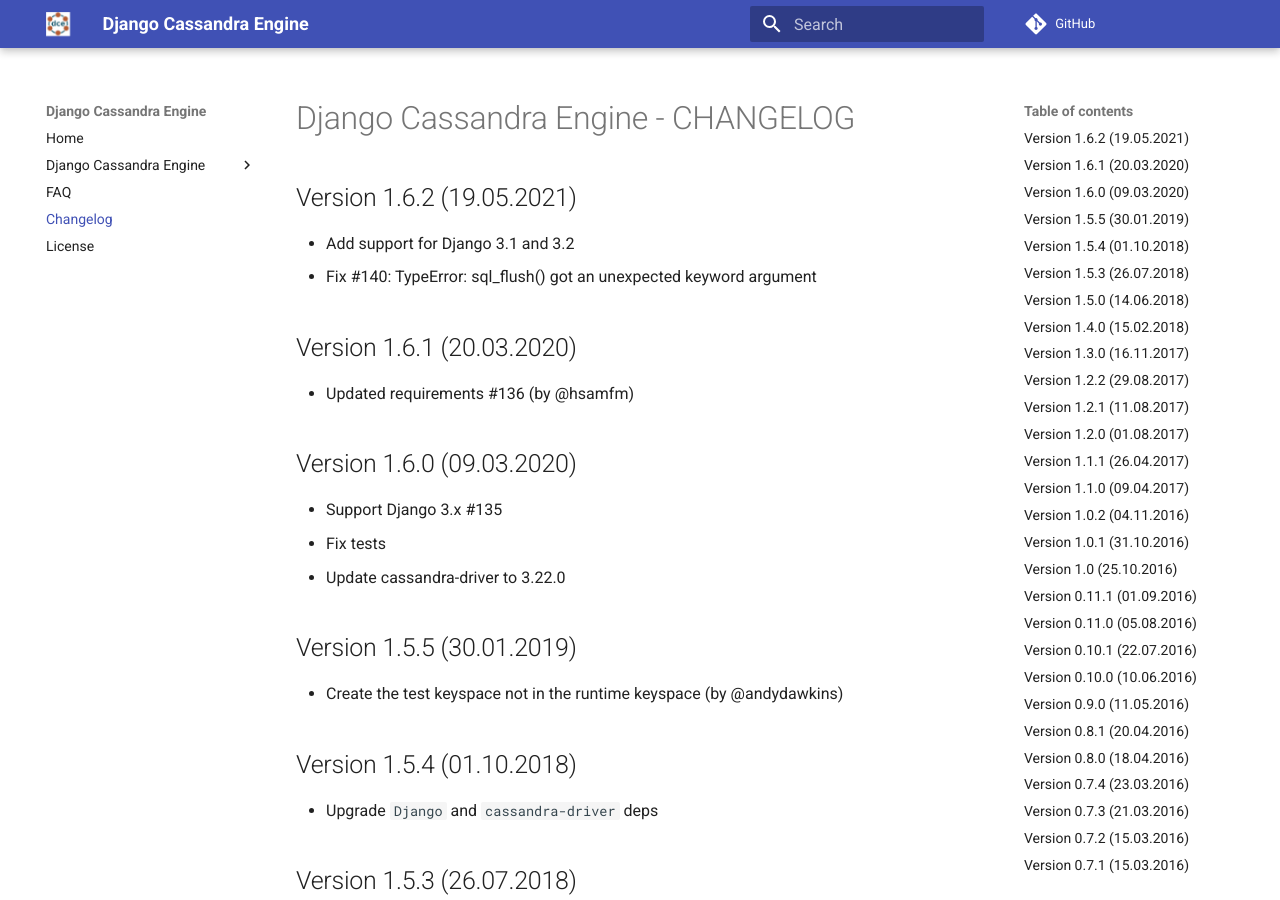
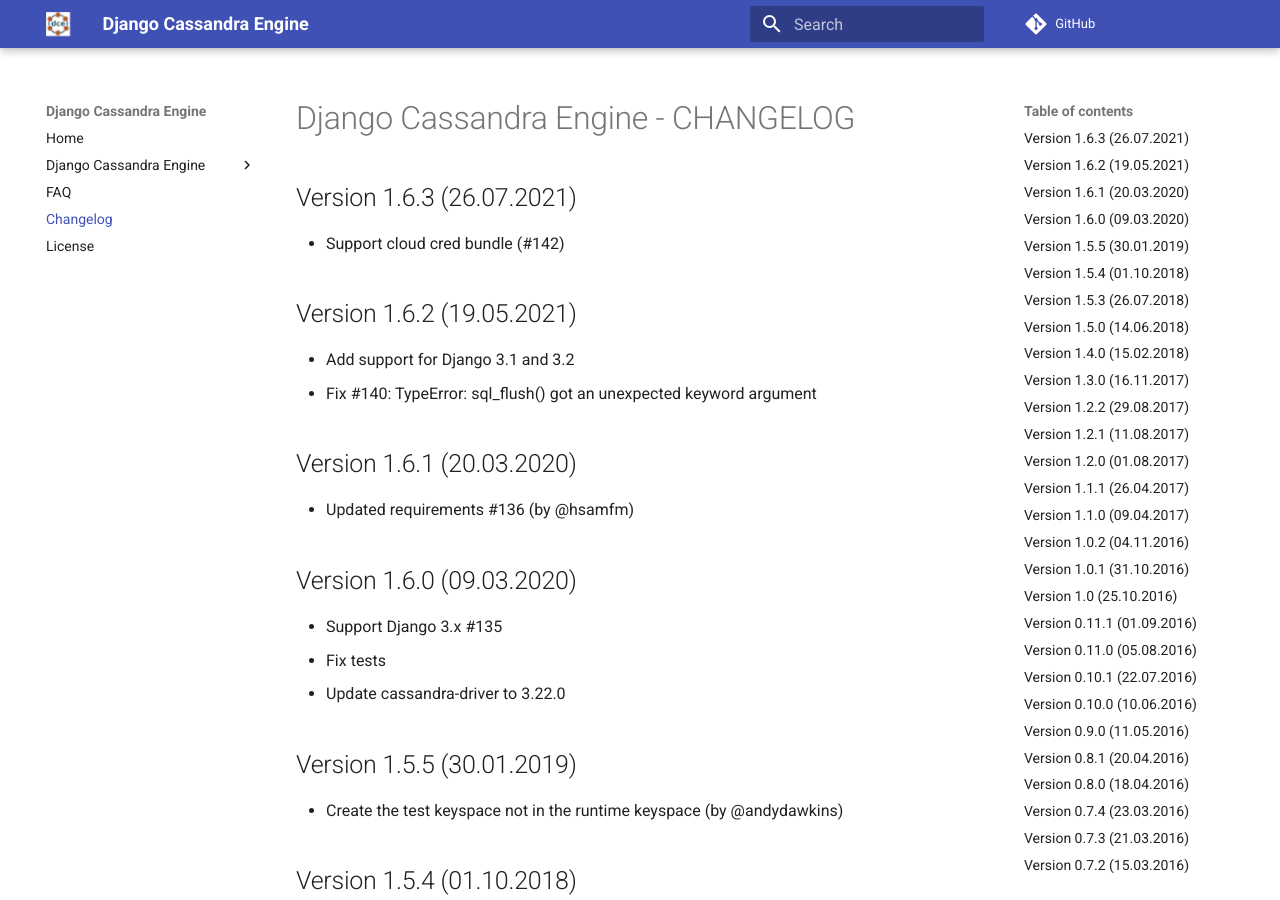
Before and after one commit to r4fek/django-cassandra-engine, an MkDocs documentation site: the page built from docs/changelog.md, in a window 1280 px wide and 900 px high. Built offline with MkDocs 1.6.1 and Material for MkDocs 9.7.7, drawn with Linux system fonts in a browser that asks for light colours; comment, search, counter and statistics services are not loaded; old or Windows-style settings are respelled for this version of MkDocs.

Commit message:
Prepare 1.6.3 release

```diff
--- a/django_cassandra_engine/__init__.py
+++ b/django_cassandra_engine/__init__.py
@@ -2,7 +2,7 @@
 # -*- coding: utf-8 -*-
 
 # Do not forget to change version number in mkdocs.yml also!
-__version__ = (1, 6, 2)
+__version__ = (1, 6, 3)
 __author__ = "Rafał Furmański"
 __contact__ = "r.furmanski@gmail.com"
 __homepage__ = "http://github.com/r4fek/django-cassandra-engine"
--- a/docs/changelog.md
+++ b/docs/changelog.md
@@ -1,4 +1,8 @@
 # Django Cassandra Engine - CHANGELOG
+
+## Version 1.6.3 (26.07.2021)
+
+* Support cloud cred bundle (#142)
 
 ## Version 1.6.2 (19.05.2021)
 
--- a/mkdocs.yml
+++ b/mkdocs.yml
@@ -12,7 +12,7 @@
 
 # Options
 extra:
-  version: 1.6.2
+  version: 1.6.3
   logo: images/dj_cassandra.png
   author:
     github: r4fek
```
